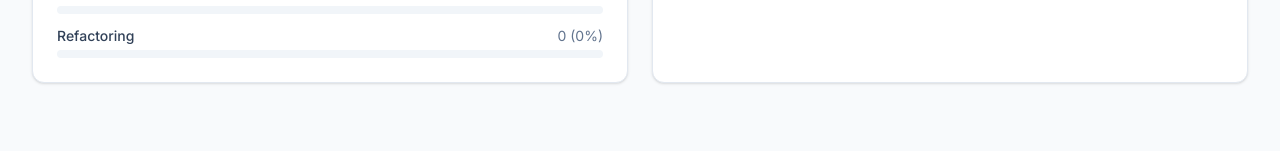
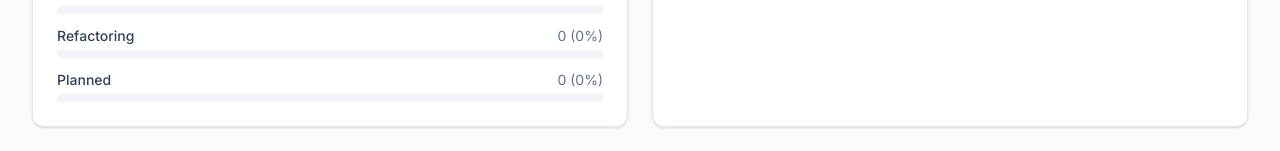
Before and after one commit to FirstPage-Glass/fp-toolbox, a Next.js app: page / in a window 1280 px wide. Shown: the part 780-931 px from the top of the page. Built offline with nearby package versions, Linux system fonts and the light colour scheme; no server answers.

Commit message:
feat: add Planned status to overview status breakdown and badge

```diff
--- a/app/page.tsx
+++ b/app/page.tsx
@@ -30,7 +30,7 @@ export default async function HomePage() {
   const teamCount = Object.keys(teamCoverage).length;
 
   // Status breakdown
-  const statusOrder = ["Active", "Building", "Prototype", "Refactoring"];
+  const statusOrder = ["Active", "Building", "Prototype", "Refactoring", "Planned"];
   const statusCounts: Record<string, number> = {};
   statusOrder.forEach((s) => (statusCounts[s] = 0));
   tools.forEach((t) => {
@@ -460,6 +460,7 @@ function StatusBadge({ status }: { status: string }) {
     Building: "bg-fp-100 text-fp-700",
     Prototype: "bg-amber-100 text-amber-700",
     Refactoring: "bg-violet-100 text-violet-700",
+    Planned: "bg-blue-100 text-blue-700",
   };
   return (
     <span
```
